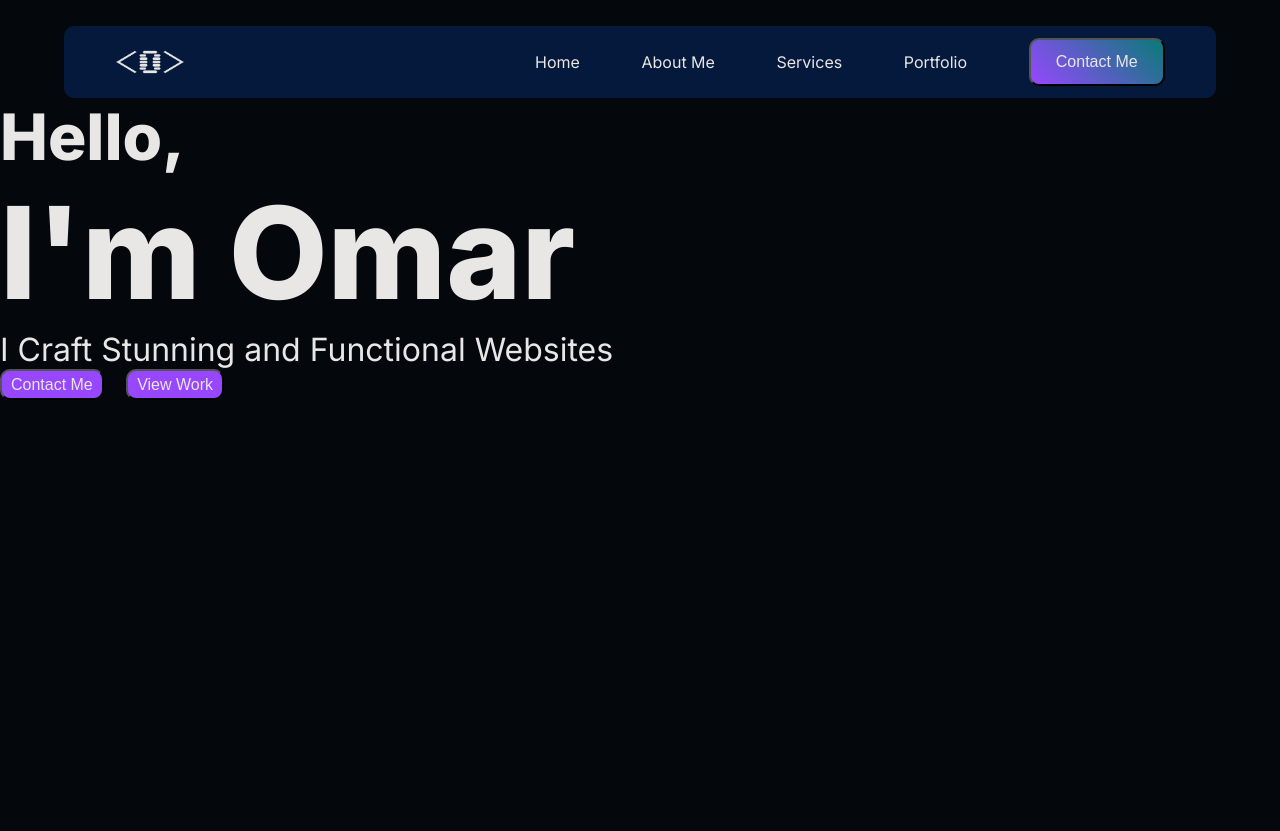
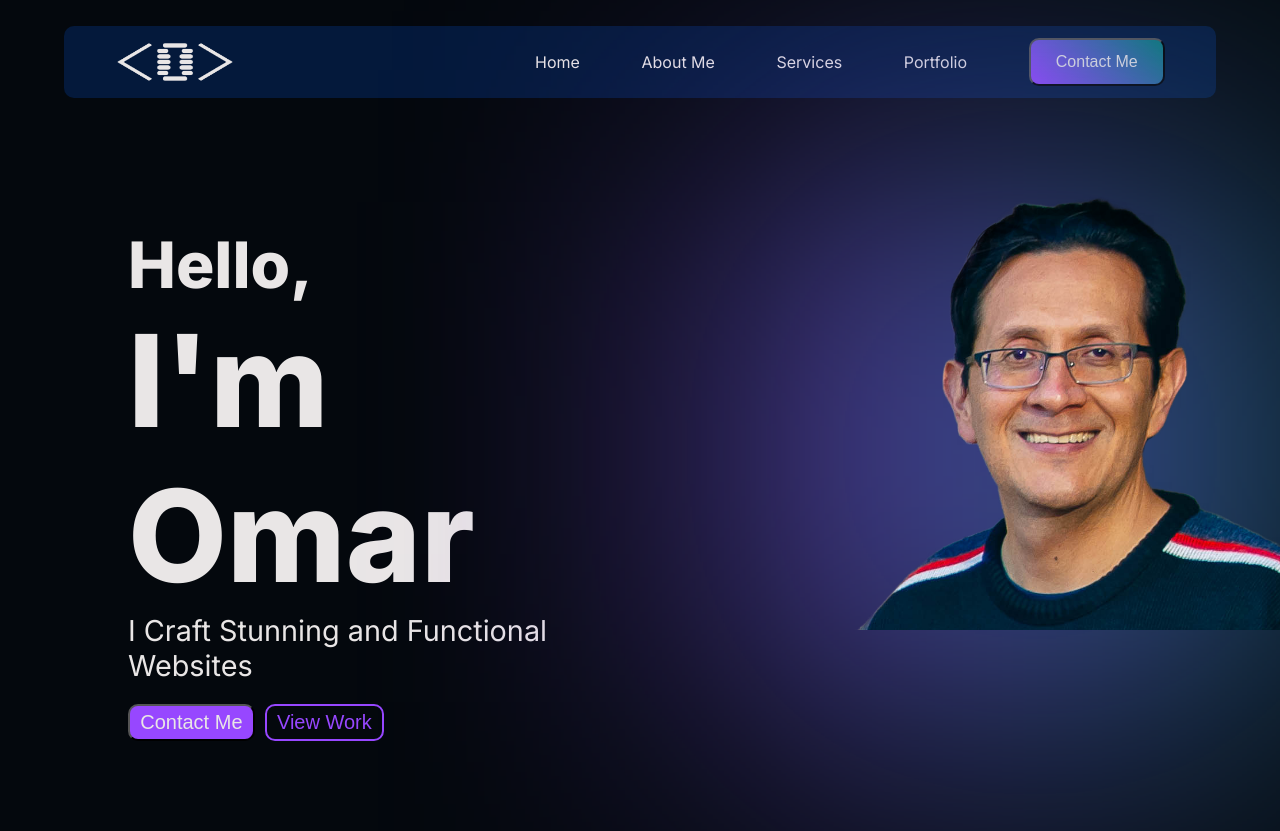
Before and after one commit to oinsur/portfoliosite, a plain HTML site: page index.html in a window 1280 px wide. Before the commit the page ends 800 px from the top, so only its background shows below. Drawn offline with Linux system fonts and the light colour scheme.

Commit message:
hero section image added

```diff
--- a/index.html
+++ b/index.html
@@ -27,14 +27,14 @@
                     <h1>I'm Omar</h1>
                     <p class="statement">I Craft Stunning and Functional Websites</p>
                     <div class="hero-cta">
-                        <button>Contact Me</button>
-                        <button>View Work</button>
+                        <button class="contact-btn">Contact Me</button>
+                        <button class="work-btn">View Work</button>
                     </div>
                 </div>
                 <div class="hero-right">
                     <div class="gradient"></div>
-                    <!-- <img src="images/Omar-portfolio_portrait.webp" alt=""> -->
                 </div>
+                <img class="hero-img" src="images/Omar-portfolio_portrait.webp" alt="">
             </section>
         </main>
         <footer></footer>
--- a/styles.css
+++ b/styles.css
@@ -49,7 +49,7 @@ header {
 }
 
 .logo {
-    width: 70px;
+    width: 120px;
 }
 
 nav {
@@ -84,6 +84,7 @@ main {
 }
 
 .hero-left {
+    padding: 10% 0 5% 10%;
     width: 50%;
 }
 
@@ -96,11 +97,13 @@ h1 {
 }
 
 .hero-left p {
-    font-size: 2rem;
-}
+    letter-spacing: 0em;
+    width: 100%;
+    margin: 0 0 4%;
+    font-size: 1.8rem;}
 
 .hero-cta {
-    width: 35%;
+    width: 50%;
     display: flex;
     align-items: flex-start;
     justify-content: space-between;
@@ -109,17 +112,38 @@ h1 {
 .hero-cta button {
     padding: 2% 4%;
     border-radius: 10px;
+    font-size: 1.25rem;
+}
+
+.contact-btn {
     color: #E9E6E6;
-    font-size: 1rem;
     background-color: #9747FF;
 }
+.work-btn {
+    border: 2px solid #9747FF;
+    background-color: transparent;
+    color: #9747FF;
+}
+
 
 .hero-right {
+    position: relative;
     width: 50%;
     display: flex;
     align-items: center;
+    justify-content: flex-end;
 }
 
 .gradient {
+    width: 500px;
+    height: 500px;
+    background: linear-gradient(90deg, #9747ff, #097b78);
+    filter: blur(160px);
+}
 
+.hero-img {
+    position: absolute;
+    top: 20%;
+    right: 0;
+    width: 35%;
 }
```
